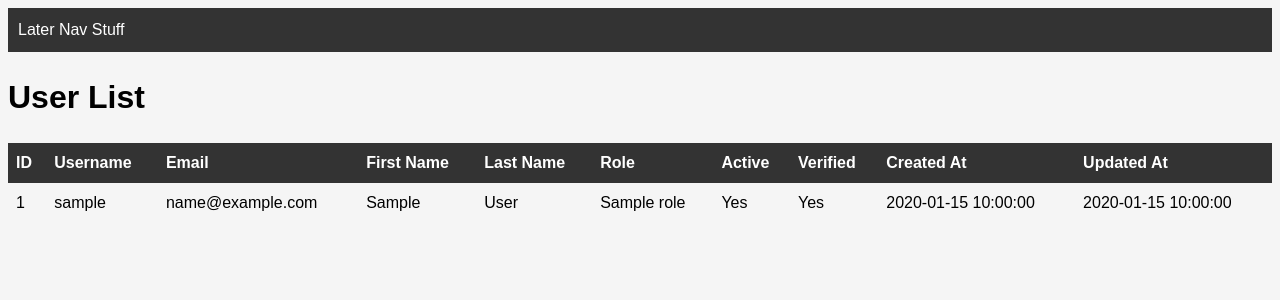
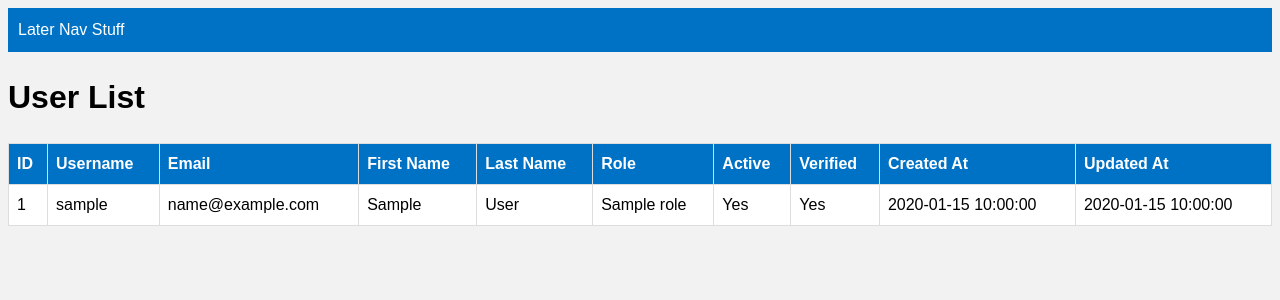
Before and after one commit to taholmes160/school11, a Flask app: page /users in a window 1280 px wide. Shown: the top 300 px of the page. Run offline with Flask 3, Linux system fonts and the light colour scheme; tables that the repository leaves empty hold one stand-in row (values such as "Sample post"); parts of the project's set-up code (start-up, migrations or seed data) failed here and were passed over.

Commit message:
Refactor user table styling and add color variables
This commit refactors the styling of the user table in the users_list.html
template and adds color variables to the style.css file. The table now has a
border, alternating row colors, and the header and link colors are now defined
by the new color variables.

```diff
--- a/static/css/style.css
+++ b/static/css/style.css
@@ -1,12 +1,18 @@
+:root {
+    --primary-color: #0072c6;
+    --secondary-color: #f2f2f2;
+    --accent-color: #6c757d;
+}
+
 body {
     font-family: Arial, sans-serif;
     font-size: 16px;
     line-height: 1.5;
-    background-color: #f5f5f5;
+    background-color: var(--secondary-color);
 }
 
 nav {
-    background-color: #333;
+    background-color: var(--primary-color);
     color: #fff;
     padding: 10px;
 }
@@ -27,21 +33,38 @@ nav a {
     text-decoration: none;
 }
 
-table {
+table.user-table {
     border-collapse: collapse;
     width: 100%;
 }
 
-th, td {
+table.user-table th, table.user-table td {
+    border: 1px solid #ddd;
+    padding: 8px;
     text-align: left;
-    padding: 8px;
 }
 
-th {
-    background-color: #333;
+table.user-table th {
+    background-color: var(--primary-color);
     color: #fff;
 }
 
+table.user-table td {
+    background-color: #fff;
+}
+
 tr:nth-child(even) {
-    background-color: #f2f2f2;
+    background-color: var(--secondary-color);
 }
+
+tr:nth-child(odd) {
+    background-color: #fff;
+}
+
+a {
+    color: var(--primary-color);
+}
+
+a:hover {
+    color: var(--accent-color);
+}
--- a/templates/users_list.html
+++ b/templates/users_list.html
@@ -4,7 +4,7 @@
 
 {% block content %}
     <h1>User List</h1>
-    <table>
+    <table class="user-table">
         <thead>
             <tr>
                 <th>ID</th>
```
